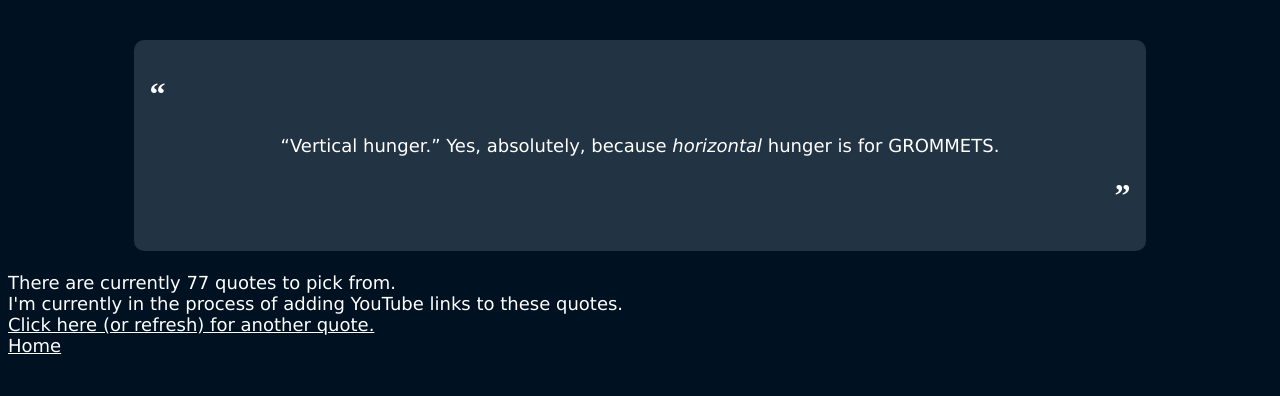
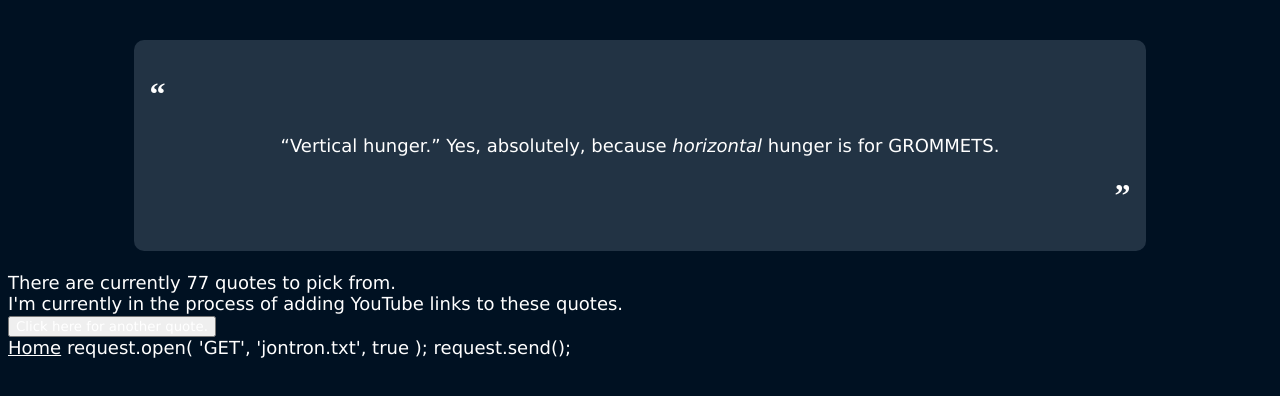
Before and after one commit to jummy0/jummy0.github.io, a plain HTML site: page pages/jontron.htm in a window 1280 px wide. Shown: the part 62-458 px from the top of the page. Drawn offline with Linux system fonts and the light colour scheme.

Commit message:
Update jontron.htm

```diff
--- a/pages/jontron.htm
+++ b/pages/jontron.htm
@@ -19,7 +19,23 @@
 	<br>
 	There are currently <span id="phrase-count">some number of</span> quotes to pick from.<br>
 	I'm currently in the process of adding YouTube links to these quotes.<br>
-	<a href="jontron.htm">Click here (or refresh) for another quote.</a><br>
+	<button onclick="getQuote()">Click here for another quote.</button><br>
 	<a href="/index.htm">Home</a>
+
+	<script type="text/javascript">
+		var request = new XMLHttpRequest();
+		getQuote();
+		function getQuote(){
+			var fileContent = this.responseText;
+			var fileContentLines = fileContent.split( '\n' );
+			var randomLineIndex = Math.floor( Math.random() * fileContentLines.length );
+			var randomLine = fileContentLines[ randomLineIndex ];
+			document.getElementById( 'random-phrase' ).innerHTML = randomLine;
+			document.getElementById( 'phrase-count' ).innerHTML = fileContentLines.length;
+		}
+	</script>
+request.open( 'GET', 'jontron.txt', true );
+request.send();
+	</script>
 </body>
 </html>
```
